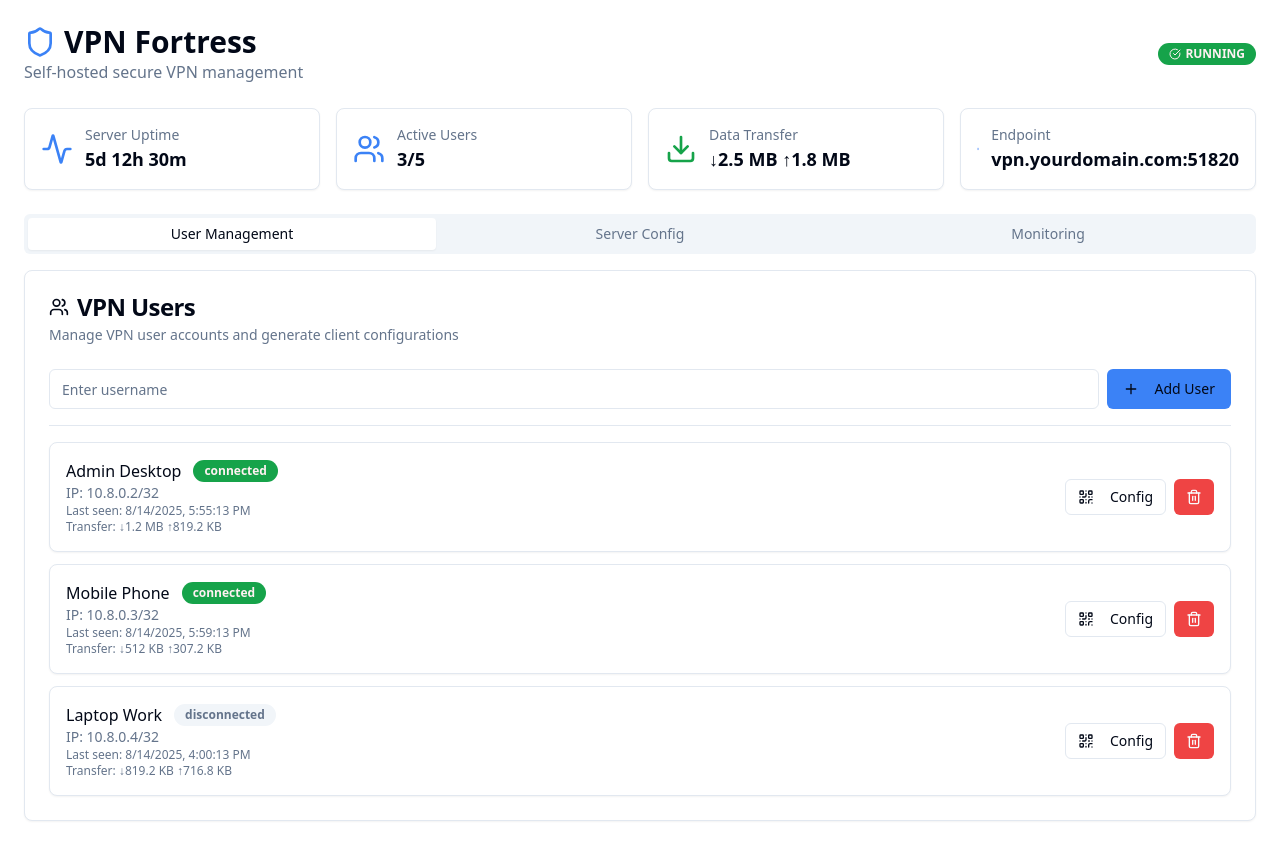
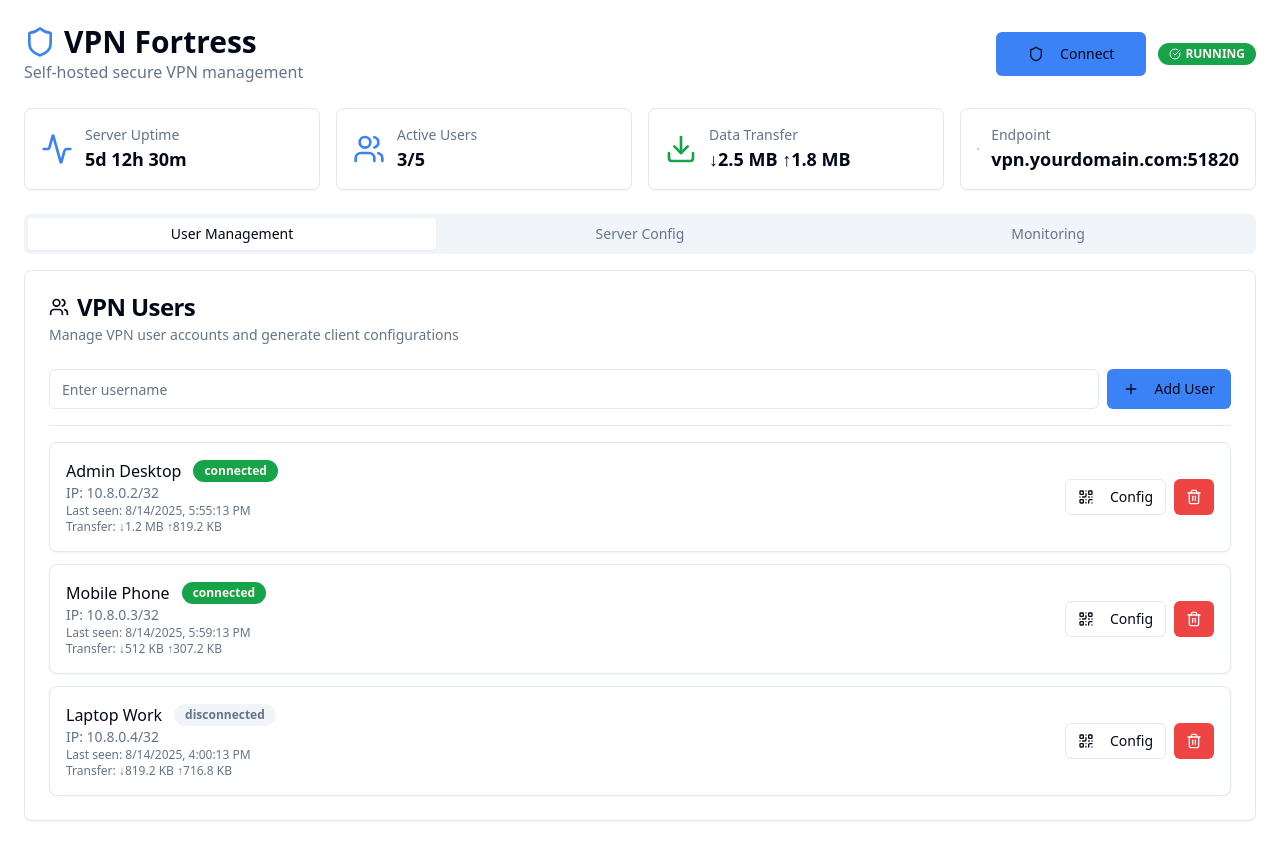
Before and after one commit to D1lie/VPN-Fortress, a React (Vite) app: page / in a window 1280 px wide. Built offline with nearby package versions, Linux system fonts and the light colour scheme.

Commit message:
Add VPN connect button
Add a "Connect" button to the VPN dashboard. When clicked, this button will initiate the VPN connection, hiding the user's IP address and allowing access to geo-restricted websites.

```diff
--- a/src/components/VpnDashboard.tsx
+++ b/src/components/VpnDashboard.tsx
@@ -56,6 +56,8 @@ interface ServerStats {
 
 const VpnDashboard = () => {
   const { toast } = useToast();
+  const [isConnected, setIsConnected] = useState(false);
+  const [connectionIP, setConnectionIP] = useState('');
   const [serverStats, setServerStats] = useState<ServerStats>({
     status: 'running',
     uptime: '5d 12h 30m',
@@ -171,6 +173,25 @@ const VpnDashboard = () => {
     }
   };
 
+  const handleConnect = () => {
+    setIsConnected(!isConnected);
+    if (!isConnected) {
+      // Simulate getting a new IP from VPN server
+      const vpnIPs = ['185.234.72.54', '194.135.83.19', '146.70.95.32', '198.211.45.67'];
+      setConnectionIP(vpnIPs[Math.floor(Math.random() * vpnIPs.length)]);
+      toast({
+        title: "Connected to VPN",
+        description: "Your connection is now secure and anonymous"
+      });
+    } else {
+      setConnectionIP('');
+      toast({
+        title: "Disconnected from VPN",
+        description: "You are now using your regular internet connection"
+      });
+    }
+  };
+
   const generateClientConfig = (user: VpnUser) => {
     return `[Interface]
 PrivateKey = <CLIENT_PRIVATE_KEY>
@@ -196,8 +217,30 @@ PersistentKeepalive = 25`;
               VPN Fortress
             </h1>
             <p className="text-muted-foreground">Self-hosted secure VPN management</p>
+            {isConnected && connectionIP && (
+              <p className="text-sm text-accent font-medium mt-1">
+                ✓ Connected via {connectionIP}
+              </p>
+            )}
           </div>
-          <div className="flex items-center gap-2">
+          <div className="flex items-center gap-3">
+            <Button
+              onClick={handleConnect}
+              className={isConnected ? "bg-destructive hover:bg-destructive/90 text-destructive-foreground" : ""}
+              size="lg"
+            >
+              {isConnected ? (
+                <>
+                  <Wifi className="h-4 w-4 mr-2" />
+                  Disconnect
+                </>
+              ) : (
+                <>
+                  <Shield className="h-4 w-4 mr-2" />
+                  Connect
+                </>
+              )}
+            </Button>
             <Badge className={getStatusColor(serverStats.status)}>
               {serverStats.status === 'running' ? <CheckCircle className="h-3 w-3 mr-1" /> : <AlertCircle className="h-3 w-3 mr-1" />}
               {serverStats.status.toUpperCase()}
```
